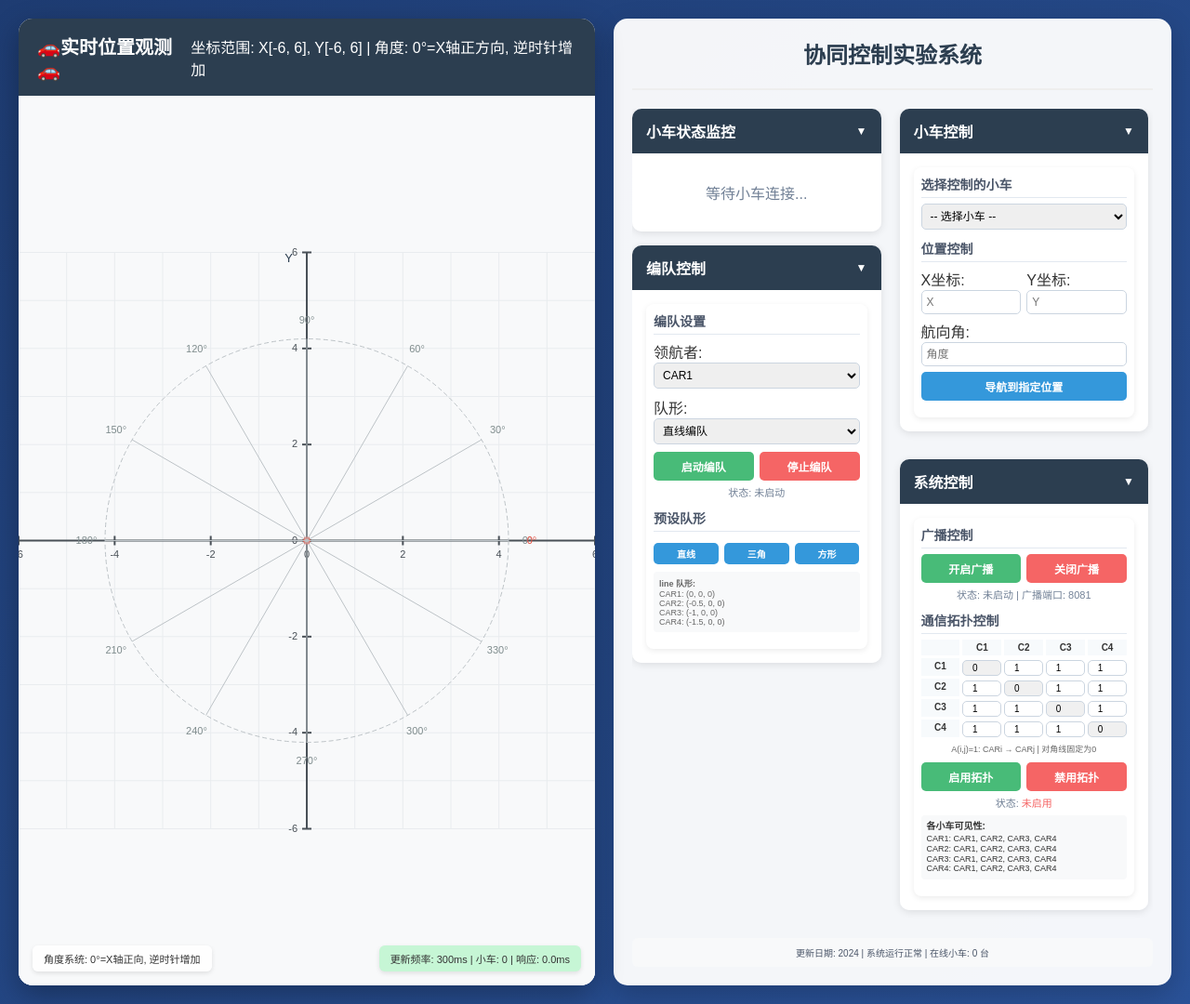
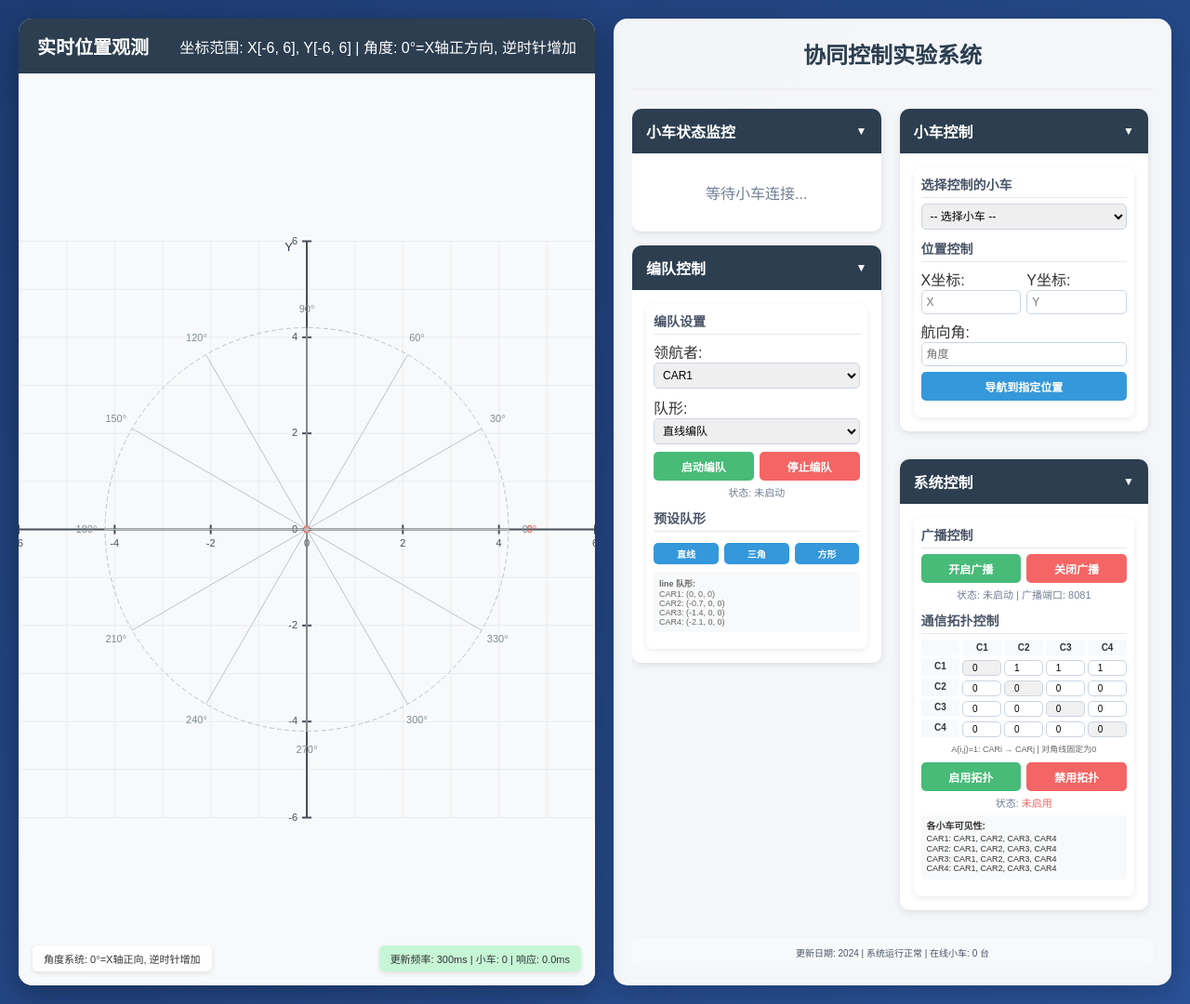
Before and after one commit to King-Biling/Server_Code, a Flask app: page / in a window 1280 px wide. Shown: the whole page at 93% size. Run offline with Flask 3, Linux system fonts and the light colour scheme; data that the repository does not hold is empty.

Commit message:
“修改了初始偏移量”

```diff
--- a/formation_controller.py
+++ b/formation_controller.py
@@ -21,22 +21,22 @@
 # 编队配置（相对于领航者的偏移量）
 FORMATION_CONFIGS = {
     "line": {
-        "CAR1": {"x": 0, "y": 0, "yaw": 0},      # 领航者
-        "CAR2": {"x": -0.5, "y": 0, "yaw": 0},   # 后方0.5米
-        "CAR3": {"x": -1.0, "y": 0, "yaw": 0},   # 后方1.0米
-        "CAR4": {"x": -1.5, "y": 0, "yaw": 0}    # 后方1.5米
+        "CAR1": {"x": 0, "y": 0, "yaw": 0},
+        "CAR2": {"x": -0.7, "y": 0, "yaw": 0},
+        "CAR3": {"x": -1.4, "y": 0, "yaw": 0},
+        "CAR4": {"x": -2.1, "y": 0, "yaw": 0}
     },
     "triangle": {
-        "CAR1": {"x": 0, "y": 0, "yaw": 0},      # 领航者
-        "CAR2": {"x": -0.5, "y": -0.5, "yaw": 0},
-        "CAR3": {"x": -0.5, "y": 0.5, "yaw": 0},
-        "CAR4": {"x": -1.0, "y": 0, "yaw": 0}
+        "CAR1": {"x": 0, "y": 0, "yaw": 0},
+        "CAR2": {"x": -0.7, "y": -0.7, "yaw": 0},
+        "CAR3": {"x": -0.7, "y": 0.7, "yaw": 0},
+        "CAR4": {"x": -1.4, "y": 0, "yaw": 0}
     },
     "square": {
-        "CAR1": {"x": 0, "y": 0, "yaw": 0},      # 领航者
-        "CAR2": {"x": 0, "y": -0.5, "yaw": 0},
-        "CAR3": {"x": -0.5, "y": -0.5, "yaw": 0},
-        "CAR4": {"x": -0.5, "y": 0, "yaw": 0}
+        "CAR1": {"x": 0, "y": 0, "yaw": 0},
+        "CAR2": {"x": 0, "y": -0.7, "yaw": 0},
+        "CAR3": {"x": -0.7, "y": -0.7, "yaw": 0},
+        "CAR4": {"x": -0.7, "y": 0, "yaw": 0}
     }
 }
 
--- a/templates/index.html
+++ b/templates/index.html
@@ -562,7 +562,7 @@
         <!-- 坐标图区域 -->
         <div class="coordinate-map">
             <div class="map-header">
-                <h1>🚗实时位置观测🚗</h1>
+                <h1>实时位置观测</h1>
                 <div id="coordinateRangeDisplay">坐标范围: X[-6, 6], Y[-6, 6] | 角度: 0°=X轴正方向, 逆时针增加</div>
             </div>
             <canvas id="coordinateCanvas"></canvas>
@@ -650,9 +650,9 @@
                                         <div class="control-section" id="customFormationSection" style="display: none;">
                                             <h3>自定义编队偏移</h3>
                                             <div style="font-size: 10px; color: #666; margin-bottom: 6px;">
-                                                格式: {"CAR2": {"x": 0.5, "y": 0, "yaw": 0}, "CAR3": {"x": 0, "y": 0.5, "yaw": 0}}
+                                                格式: {"CAR2": {"x": 0.7, "y": 0, "yaw": 0}, "CAR3": {"x": 0, "y": 0.7, "yaw": 0}}
                                             </div>
-                                            <textarea id="customOffsets" class="coord-input" rows="3" placeholder='{"CAR2": {"x": -0.5, "y": 0, "yaw": 0}, "CAR3": {"x": -1.0, "y": 0, "yaw": 0}, "CAR4": {"x": -1.5, "y": 0, "yaw": 0}}' style="width: 100%; font-size: 10px;"></textarea>
+                                            <textarea id="customOffsets" class="coord-input" rows="3" placeholder='{"CAR2": {"x": -0.7, "y": 0, "yaw": 0}, "CAR3": {"x": -1.4, "y": 0, "yaw": 0}, "CAR4": {"x": -2.1, "y": 0, "yaw": 0}}' style="width: 100%; font-size: 10px;"></textarea>
                                             <button class="action-btn" onclick="setCustomFormation()" style="margin-top: 6px;">设置自定义编队</button>
                                         </div>
 
@@ -740,26 +740,26 @@
 
                                                     <div class="matrix-header">C1</div>
                                                     <div class="matrix-cell"><input type="number" id="a11" class="coord-input" value="0" min="0" max="1" readonly style="background: #f0f0f0;"></div>
-                                                    <div class="matrix-cell"><input type="number" id="a12" class="coord-input" value="1" min="0" max="1"></div>
-                                                    <div class="matrix-cell"><input type="number" id="a13" class="coord-input" value="1" min="0" max="1"></div>
-                                                    <div class="matrix-cell"><input type="number" id="a14" class="coord-input" value="1" min="0" max="1"></div>
+                                                    <div class="matrix-cell"><input type="number" id="a12" class="coord-input" value="0" min="0" max="1"></div>
+                                                    <div class="matrix-cell"><input type="number" id="a13" class="coord-input" value="0" min="0" max="1"></div>
+                                                    <div class="matrix-cell"><input type="number" id="a14" class="coord-input" value="0" min="0" max="1"></div>
 
                                                     <div class="matrix-header">C2</div>
                                                     <div class="matrix-cell"><input type="number" id="a21" class="coord-input" value="1" min="0" max="1"></div>
                                                     <div class="matrix-cell"><input type="number" id="a22" class="coord-input" value="0" min="0" max="1" readonly style="background: #f0f0f0;"></div>
-                                                    <div class="matrix-cell"><input type="number" id="a23" class="coord-input" value="1" min="0" max="1"></div>
-                                                    <div class="matrix-cell"><input type="number" id="a24" class="coord-input" value="1" min="0" max="1"></div>
+                                                    <div class="matrix-cell"><input type="number" id="a23" class="coord-input" value="0" min="0" max="1"></div>
+                                                    <div class="matrix-cell"><input type="number" id="a24" class="coord-input" value="0" min="0" max="1"></div>
 
                                                     <div class="matrix-header">C3</div>
                                                     <div class="matrix-cell"><input type="number" id="a31" class="coord-input" value="1" min="0" max="1"></div>
-                                                    <div class="matrix-cell"><input type="number" id="a32" class="coord-input" value="1" min="0" max="1"></div>
+                                                    <div class="matrix-cell"><input type="number" id="a32" class="coord-input" value="0" min="0" max="1"></div>
                                                     <div class="matrix-cell"><input type="number" id="a33" class="coord-input" value="0" min="0" max="1" readonly style="background: #f0f0f0;"></div>
-                                                    <div class="matrix-cell"><input type="number" id="a34" class="coord-input" value="1" min="0" max="1"></div>
+                                                    <div class="matrix-cell"><input type="number" id="a34" class="coord-input" value="0" min="0" max="1"></div>
 
                                                     <div class="matrix-header">C4</div>
                                                     <div class="matrix-cell"><input type="number" id="a41" class="coord-input" value="1" min="0" max="1"></div>
-                                                    <div class="matrix-cell"><input type="number" id="a42" class="coord-input" value="1" min="0" max="1"></div>
-                                                    <div class="matrix-cell"><input type="number" id="a43" class="coord-input" value="1" min="0" max="1"></div>
+                                                    <div class="matrix-cell"><input type="number" id="a42" class="coord-input" value="0" min="0" max="1"></div>
+                                                    <div class="matrix-cell"><input type="number" id="a43" class="coord-input" value="0" min="0" max="1"></div>
                                                     <div class="matrix-cell"><input type="number" id="a44" class="coord-input" value="0" min="0" max="1" readonly style="background: #f0f0f0;"></div>
                                                 </div>
                                                 <div style="font-size: 9px; color: #666; text-align: center; margin-top: 3px;">
@@ -1669,21 +1669,21 @@
             const defaults = {
                 'line': {
                     'CAR1': {x: 0, y: 0},
-                    'CAR2': {x: -0.5, y: 0},
-                    'CAR3': {x: -1.0, y: 0},
-                    'CAR4': {x: -1.5, y: 0}
+                    'CAR2': {x: -0.7, y: 0},
+                    'CAR3': {x: -1.4, y: 0},
+                    'CAR4': {x: -2.1, y: 0}
                 },
                 'triangle': {
                     'CAR1': {x: 0, y: 0},
-                    'CAR2': {x: -0.5, y: -0.5},
-                    'CAR3': {x: -0.5, y: 0.5},
-                    'CAR4': {x: -1.0, y: 0}
+                    'CAR2': {x: -0.7, y: -0.7},
+                    'CAR3': {x: -0.7, y: 0.7},
+                    'CAR4': {x: -1.4, y: 0}
                 },
                 'square': {
                     'CAR1': {x: 0, y: 0},
-                    'CAR2': {x: 0, y: -0.5},
-                    'CAR3': {x: -0.5, y: -0.5},
-                    'CAR4': {x: -0.5, y: 0}
+                    'CAR2': {x: 0, y: -0.7},
+                    'CAR3': {x: -0.7, y: -0.7},
+                    'CAR4': {x: -0.7, y: 0}
                 }
             };
 
--- a/web_car_server.py
+++ b/web_car_server.py
@@ -29,9 +29,9 @@
 # 通信拓扑配置
 communication_topology = [
     [0, 1, 1, 1],
-    [1, 0, 1, 1],
-    [1, 1, 0, 1],
-    [1, 1, 1, 0]
+    [0, 0, 0, 0],
+    [0, 0, 0, 0],
+    [0, 0, 0, 0]
 ]
 
 topology_enabled = False
@@ -518,28 +518,19 @@
 # 拓扑缓存更新函数
 def update_topology_cache():
     global topology_cache
+    topology_cache = {}
+    car_ids = ["CAR1", "CAR2", "CAR3", "CAR4"]
+    car_mapping = {"CAR1": 0, "CAR2": 1, "CAR3": 2, "CAR4": 3}
 
-    if not topology_enabled:
-        topology_cache = {
-            "CAR1": ["CAR2", "CAR3", "CAR4"],
-            "CAR2": ["CAR1", "CAR3", "CAR4"],
-            "CAR3": ["CAR1", "CAR2", "CAR4"],
-            "CAR4": ["CAR1", "CAR2", "CAR3"]
-        }
-    else:
-        topology_cache = {}
-        car_ids = ["CAR1", "CAR2", "CAR3", "CAR4"]
-        car_mapping = {"CAR1": 0, "CAR2": 1, "CAR3": 2, "CAR4": 3}
-
-        for target_car in car_ids:
-            visible_cars = []
-            target_index = car_mapping[target_car]
-            for other_car in car_ids:
-                if other_car != target_car:
-                    other_index = car_mapping[other_car]
-                    if communication_topology[other_index][target_index] == 1:
-                        visible_cars.append(other_car)
-            topology_cache[target_car] = visible_cars
+    for target_car in car_ids:
+        visible_cars = []
+        target_index = car_mapping[target_car]
+        for other_car in car_ids:
+            if other_car != target_car:
+                other_index = car_mapping[other_car]
+                if communication_topology[other_index][target_index] == 1:
+                    visible_cars.append(other_car)
+        topology_cache[target_car] = visible_cars
 
     print(f"🔧 拓扑缓存已更新: {topology_cache}")
 
@@ -553,21 +544,21 @@
 FORMATION_CONFIGS = {
     "line": {
         "CAR1": {"x": 0, "y": 0, "yaw": 0},
-        "CAR2": {"x": -0.5, "y": 0, "yaw": 0},
-        "CAR3": {"x": -1.0, "y": 0, "yaw": 0},
-        "CAR4": {"x": -1.5, "y": 0, "yaw": 0}
+        "CAR2": {"x": -0.7, "y": 0, "yaw": 0},
+        "CAR3": {"x": -1.4, "y": 0, "yaw": 0},
+        "CAR4": {"x": -2.1, "y": 0, "yaw": 0}
     },
     "triangle": {
         "CAR1": {"x": 0, "y": 0, "yaw": 0},
-        "CAR2": {"x": -0.5, "y": -0.5, "yaw": 0},
-        "CAR3": {"x": -0.5, "y": 0.5, "yaw": 0},
-        "CAR4": {"x": -1.0, "y": 0, "yaw": 0}
+        "CAR2": {"x": -0.7, "y": -0.7, "yaw": 0},
+        "CAR3": {"x": -0.7, "y": 0.7, "yaw": 0},
+        "CAR4": {"x": -1.4, "y": 0, "yaw": 0}
     },
     "square": {
         "CAR1": {"x": 0, "y": 0, "yaw": 0},
-        "CAR2": {"x": 0, "y": -0.5, "yaw": 0},
-        "CAR3": {"x": -0.5, "y": -0.5, "yaw": 0},
-        "CAR4": {"x": -0.5, "y": 0, "yaw": 0}
+        "CAR2": {"x": 0, "y": -0.7, "yaw": 0},
+        "CAR3": {"x": -0.7, "y": -0.7, "yaw": 0},
+        "CAR4": {"x": -0.7, "y": 0, "yaw": 0}
     }
 }
 
```
